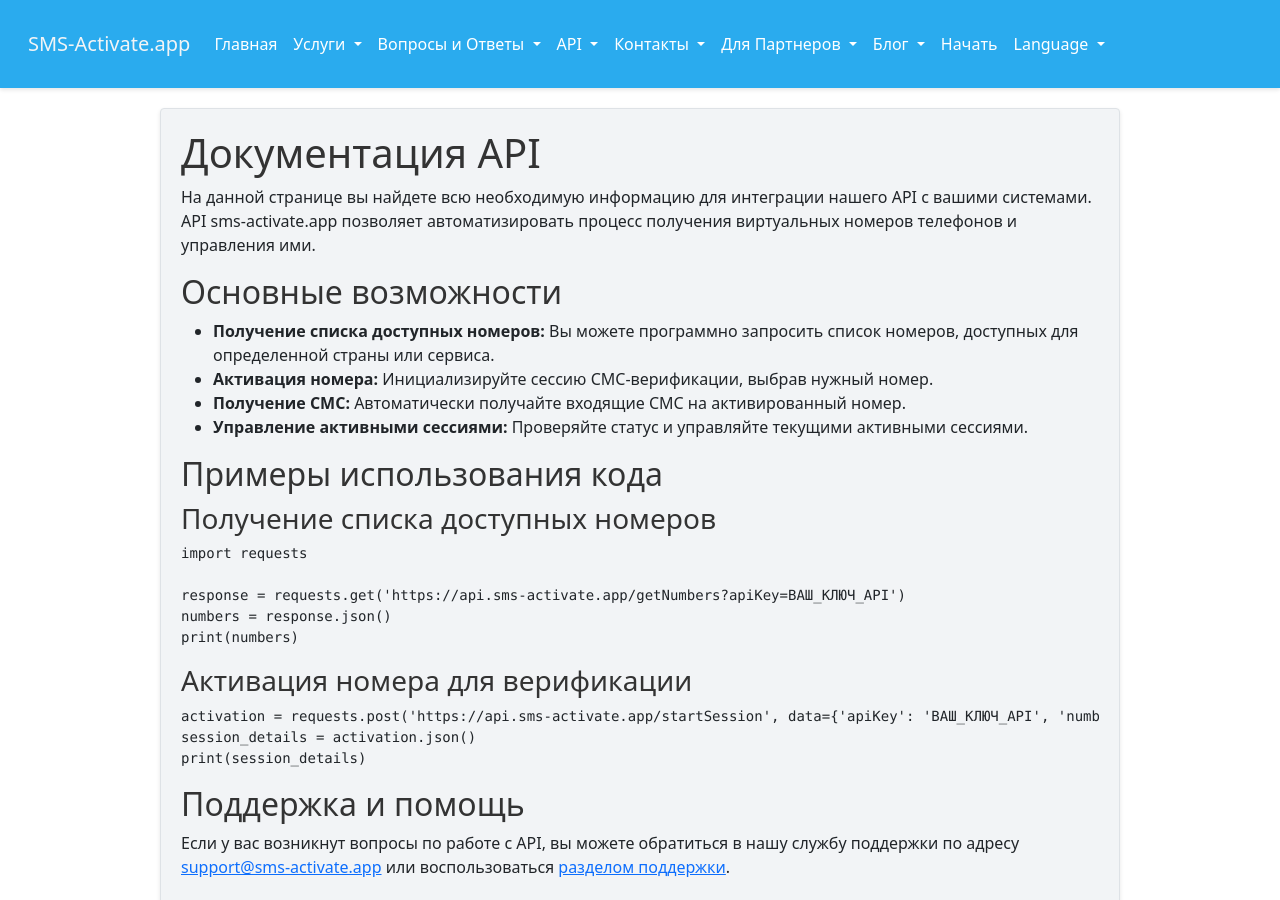
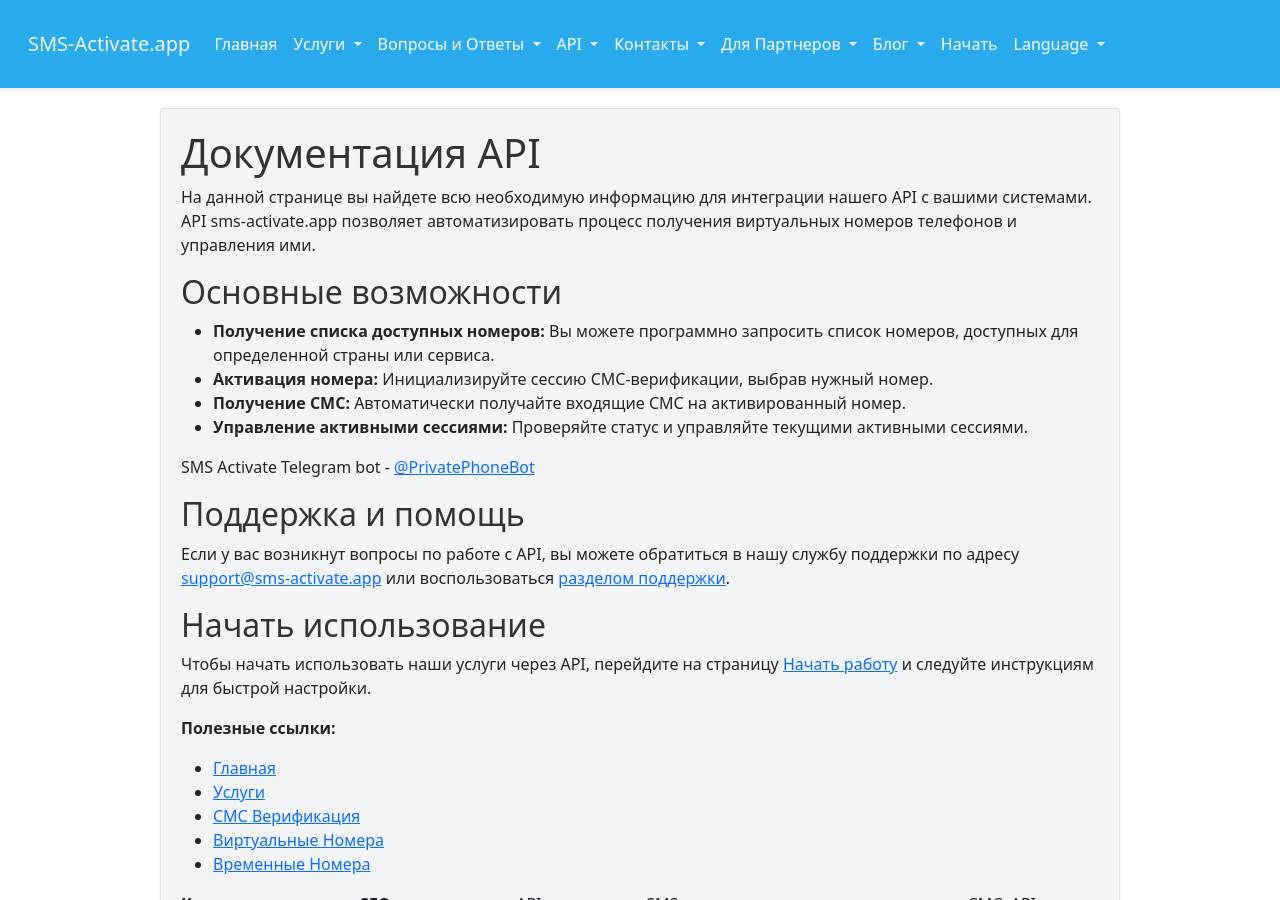
Before and after one commit to VirtualPhoneNumber/sms-activate.app, a Jekyll site: the page built from ru/api-documentation.md, in a window 1280 px wide and 900 px high. Built offline with Jekyll 4.4.1, drawn with Linux system fonts in a browser that asks for light colours.

Commit message:
Update api-documentation.md

````diff
--- a/ru/api-documentation.md
+++ b/ru/api-documentation.md
@@ -17,25 +17,7 @@
 - **Получение СМС:** Автоматически получайте входящие СМС на активированный номер.
 - **Управление активными сессиями:** Проверяйте статус и управляйте текущими активными сессиями.
 
-## Примеры использования кода
-
-### Получение списка доступных номеров
-
-```python
-import requests
-
-response = requests.get('https://api.sms-activate.app/getNumbers?apiKey=ВАШ_КЛЮЧ_API')
-numbers = response.json()
-print(numbers)
-```
-
-### Активация номера для верификации
-
-```python
-activation = requests.post('https://api.sms-activate.app/startSession', data={'apiKey': 'ВАШ_КЛЮЧ_API', 'numberId': 'ID_НОМЕРА'})
-session_details = activation.json()
-print(session_details)
-```
+SMS Activate Telegram bot - [@PrivatePhoneBot](https://t.me/PrivatePhoneBot)
 
 ## Поддержка и помощь
 
````
